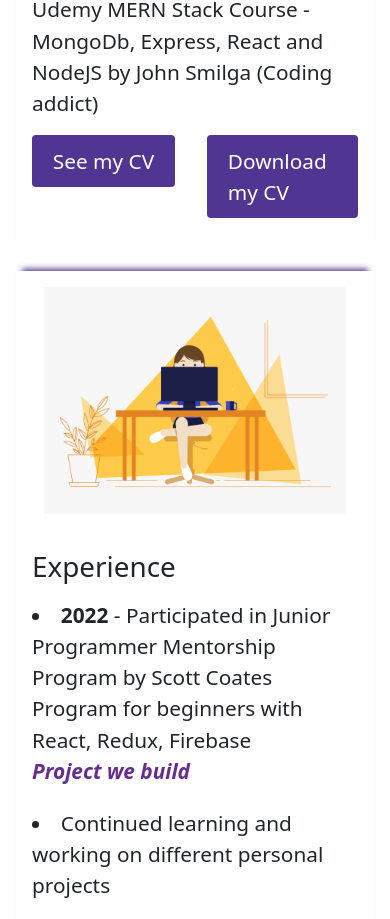
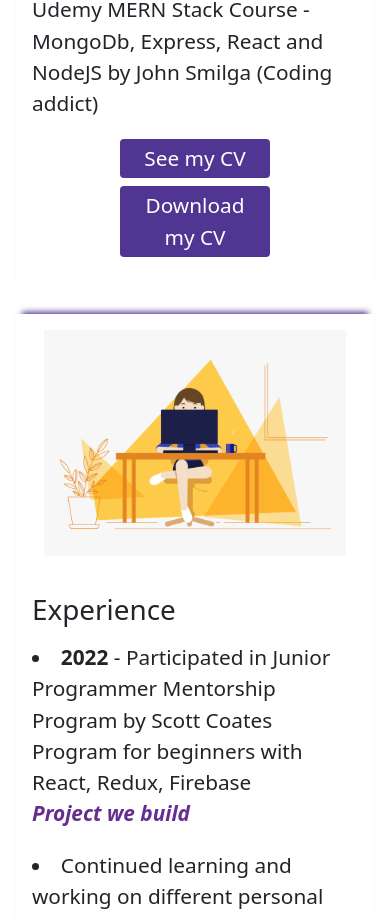
Before and after one commit to SemmyK/portfolio2023, a React (Create React App) app: page /about in a window 390 px wide. Shown: the part 1430-2349 px from the top of the page. Built offline with nearby package versions, Linux system fonts and the light colour scheme; no server answers; the database is empty.

Commit message:
made buttons on About page responsive

```diff
--- a/src/pages/About.jsx
+++ b/src/pages/About.jsx
@@ -65,21 +65,38 @@ function About() {
 											addict)
 										</li>
 									</Card.Text>
-									<Row style={{ boxSizing: 'border-box' }}>
-										<Col>
+									<Row
+										className='mx-auto'
+										style={{
+											boxSizing: 'border-box',
+											justifyContent: 'center',
+											alignItems: 'center',
+											display: 'flex',
+											width: '80%',
+										}}
+									>
+										<Col xs={8} md={6} className='mx-auto my-1'>
 											<button
 												onClick={() => navigate('/about/cv')}
-												className='cv'
-												style={{ textAlign: 'left', border: 'none' }}
+												className='cv py-1 px-2'
+												style={{
+													textAlign: 'center',
+													border: 'none',
+													width: '100%',
+												}}
 											>
 												See my CV
 											</button>
 										</Col>
-										<Col>
+										<Col xs={8} md={6} className='mx-auto my-1'>
 											<a href={pdf} download>
 												<button
-													className='cv'
-													style={{ textAlign: 'left', border: 'none' }}
+													className='cv py-1 px-2'
+													style={{
+														textAlign: 'center',
+														border: 'none',
+														width: '100%',
+													}}
 												>
 													Download my CV
 												</button>
```
